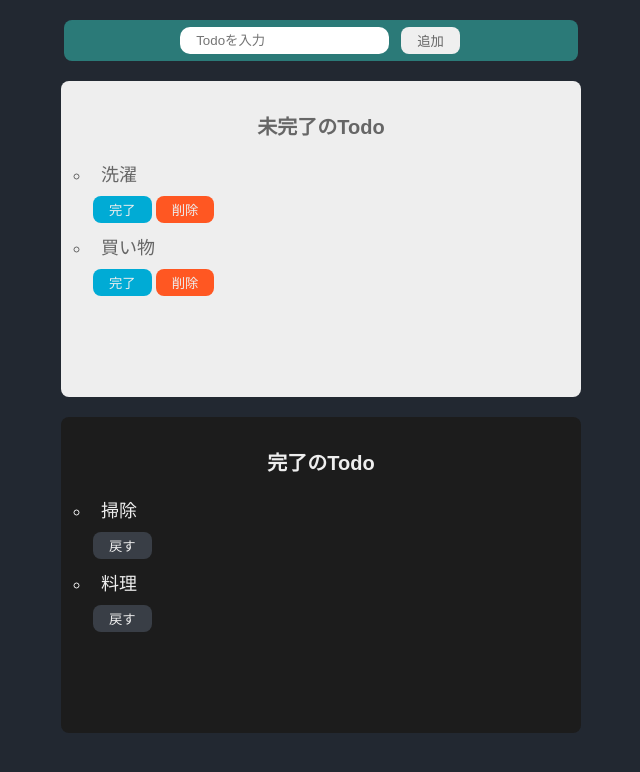
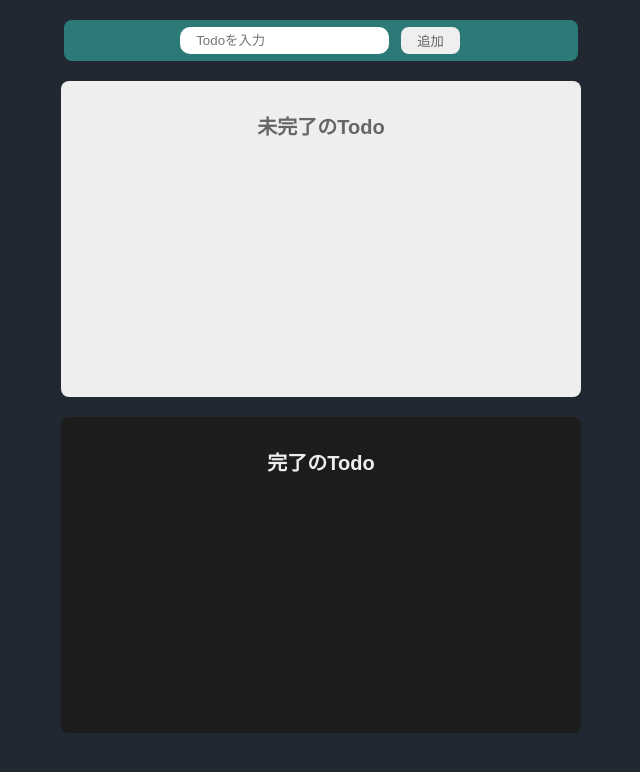
Before and after one commit to Konyee11/react-todo-app, a React (Create React App) app: page / in a window 1280 px wide. Shown: the top 772 px of the page, without its empty margins (319-959 px from the left). Built offline with nearby package versions, Linux system fonts and the light colour scheme.

Commit message:
TODOの例を削除

```diff
--- a/src/Todo.jsx
+++ b/src/Todo.jsx
@@ -6,8 +6,8 @@ import { CompleteTodo } from "./components/CompleteTodo";
 
 export const Todo = () => {
     const [todoText, setTodoText] = useState("");
-    const [incompleteTodos, setIncompleteTodos] = useState(["洗濯", "買い物"]);
-    const [completeTodos, setCompleteTodos] = useState(["掃除", "料理"]);
+    const [incompleteTodos, setIncompleteTodos] = useState([]);
+    const [completeTodos, setCompleteTodos] = useState([]);
 
     // テキストボックスに入力した文字列をセット
     const onChangeTodoText = (event) => setTodoText(event.target.value);
```
